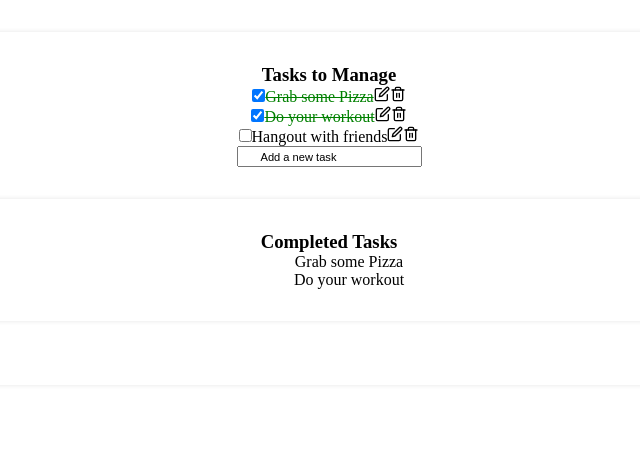
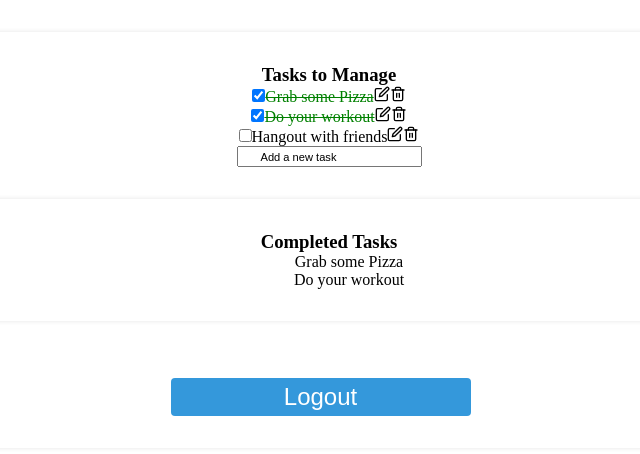
Before and after one commit to EEmeri000/ToDoProject, a React (Create React App) app in the folder todo/: page /todolist in a window 1280 px wide. Shown: the top 454 px of the page, without its empty margins (311-951 px from the left). Built offline with nearby package versions, Linux system fonts and the light colour scheme.

Commit message:
Tried to set up completed page, it is broken

```diff
--- a/todo/src/App.js
+++ b/todo/src/App.js
@@ -2,6 +2,7 @@ import './App.css';
 import {BrowserRouter, Route, Routes } from 'react-router-dom'
 import SignUp from './components/SignUp/SignUp';
 import ToDoList from './components/ToDo/ToDoList';
+// import Completed from './components/Completed/Completed'; // Broken, for later
 
 
 
@@ -15,6 +16,8 @@ function App() {
   <Routes>
   <Route path="/" element={<SignUp />} />
   <Route path="/todolist" element={<ToDoList />}/>
+  {/* <Route path="/completed" element={<Completed />} /> This is Broken */}
+
   </Routes>
 
 </BrowserRouter>
--- a/todo/src/components/ToDo/ToDo.css
+++ b/todo/src/components/ToDo/ToDo.css
@@ -34,3 +34,13 @@ input[type=checkbox]:checked + .task {
   .save-button:active {
     background-color: #1f77a5;
   }
+  .theme-button {
+    background-color: #3498db;
+  color: white;
+  border: none;
+  padding: 0.3rem 0.5rem;
+  border-radius: 4px;
+  cursor: pointer;
+  margin-left: 0.5rem;
+  transition: background-color 0.3s ease, color 0.3s ease;
+}
--- a/todo/src/components/ToDo/toDoList.js
+++ b/todo/src/components/ToDo/toDoList.js
@@ -1,4 +1,5 @@
 import React,{useState} from 'react'
+import { useNavigate } from 'react-router-dom';
 import ToDoForm from './ToDoForm'
 import ToDo from './ToDo'
 import Completed from '../Completed/Completed';
@@ -7,6 +8,7 @@ import './ToDo.css'
 
 function ToDoList(){
 
+    const navigate = useNavigate();
     const [tasks, setTasks] = useState([
         {
             id: 1,
@@ -59,6 +61,13 @@ function ToDoList(){
 
       const completedTasks = tasks.filter((task) => task.completed);
 
+    //   const goToCompleted = () => {
+    //     navigate('/completed'); // This is broken
+    //   };
+
+      const logout = () => {
+        navigate('/');
+      };
 
 
 
@@ -80,7 +89,15 @@ function ToDoList(){
           <div className="create-task">
             <ToDoForm addTask={addTask} handleRemove={handleRemove} />
           </div>
-          <Completed completedTasks={completedTasks} /> {/* Add the Completed component */}
+          <Completed completedTasks={completedTasks} />
+          <div>
+        {/* <button onClick={goToCompleted} className="theme-button">
+          Completed Tasks
+        </button> */}
+        <button onClick={logout} className="theme-button">
+          Logout
+        </button>
+      </div>
         </div>
       );
     }
```
